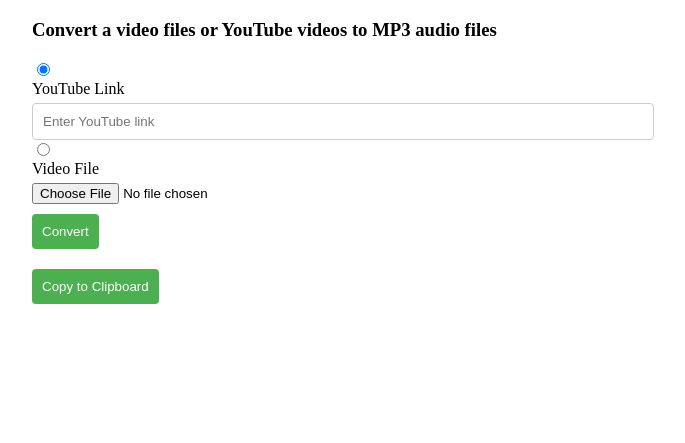
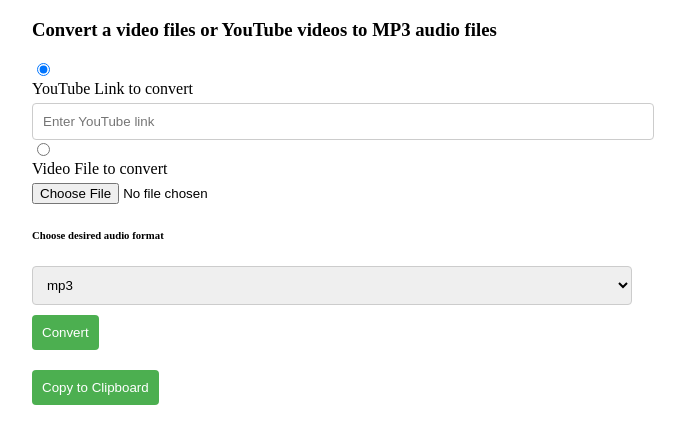
Before and after one commit to kmal808/YouTube-to-MP3, a website: page public/index.html in a window 1280 px wide. Shown: the part 89-532 px from the top of the page, without its empty margins (308-993 px from the left). Drawn offline with Linux system fonts and the light colour scheme.

```diff
--- a/public/index.html
+++ b/public/index.html
@@ -14,14 +14,22 @@
 			  <form id="conversion-form">
           <div>
             <input type="radio" name="conversion-type" value="youtube" checked>
-            <label for="youtube-link">YouTube Link</label>
+            <label for="youtube-link">YouTube Link to convert</label>
             <input type="text" id="youtube-link" placeholder="Enter YouTube link">
           </div>
+
           <div>
             <input type="radio" name="conversion-type" value="file">
-            <label for="file-input">Video File</label>
+            <label for="file-input">Video File to convert</label>
             <input type="file" id="file-input">
           </div>
+					<div>
+						<h6>Choose desired audio format</h6>
+						<select id="conversionSettings">
+							<option value="mp3">mp3</option>
+							<option value="mp4">mp4</option>
+						</select>
+					</div>
           <button type="submit">Convert</button>
         </form>
 
--- a/public/script.js
+++ b/public/script.js
@@ -8,6 +8,8 @@
 	event.preventDefault()
 
 	const validation = document.getElementById('youtube-link').value
+
+	const conversionSettings = document.getElementById('conversionSettings').value
 
 	//* Get the selected conversion type (youtube or file)
 	const conversionType = document.querySelector(
@@ -24,10 +26,15 @@
 	//* Create a FormData object to send the data
 	const formData = new FormData()
 	formData.append(conversionType, inputValue)
+	formData.append('conversionSettings', conversionSettings)
 
 	//* Make the POST request to the correct endpoint
 	const url =
 		conversionType === 'youtube' ? '/convert/youtube' : '/convert/file'
+
+	for (var pair of formData.entries()) {
+		console.log(pair[0] + ', ' + pair[1])
+	}
 	fetch(url, {
 		method: 'POST',
 		body: formData,
@@ -46,46 +53,10 @@
 			downloadLink.click()
 		})
 		.catch((error) => {
-			console.error(error)
+			console.error('Fetch error:', error)
 			alert('Conversion failed.')
 		})
 })
-
-// document
-// 	.getElementById('converterForm')
-// 	.addEventListener('submit', (event) => {
-// 		event.preventDefault()
-
-// 		var youtubeLink = document.getElementById('youtubeLink').value
-// 		var conversionSettings = document.getElementById('conversionSettings').value
-
-// 		// Validate the YouTube link
-// 		if (!validateYouTubeLink(youtubeLink)) {
-// 			alert('Invalid YouTube link. Please enter a valid YouTube URL.')
-// 			return
-// 		}
-
-// 		// Send a request to the server to convert the YouTube video
-// 		var xhr = new XMLHttpRequest()
-// 		xhr.open('POST', '/convert')
-// 		xhr.setRequestHeader('Content-Type', 'application/json')
-// 		xhr.onload = function () {
-// 			if (xhr.status === 200) {
-// 				var response = JSON.parse(xhr.responseText)
-// 				displayConversionResult(response.message, response.downloadUrl)
-// 			} else {
-// 				displayConversionResult(
-// 					'An error occurred during conversion. Please try again.'
-// 				)
-// 			}
-// 		}
-// 		xhr.send(
-// 			JSON.stringify({
-// 				youtubeLink: youtubeLink,
-// 				conversionSettings: conversionSettings,
-// 			})
-// 		)
-// 	})
 
 function validateYouTubeLink(validation) {
 	// RegEx to validate the input
```
Also changed, not shown: server.js (+8 -10 lines).
